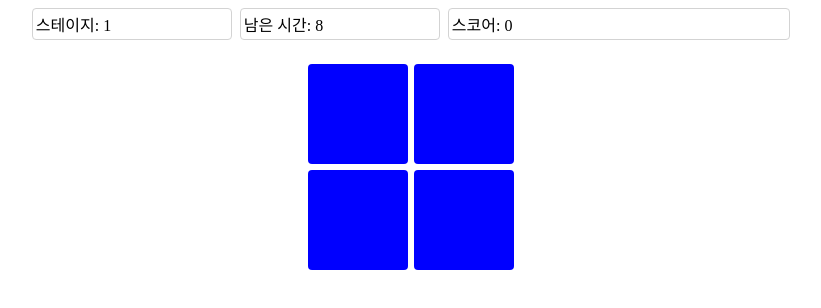
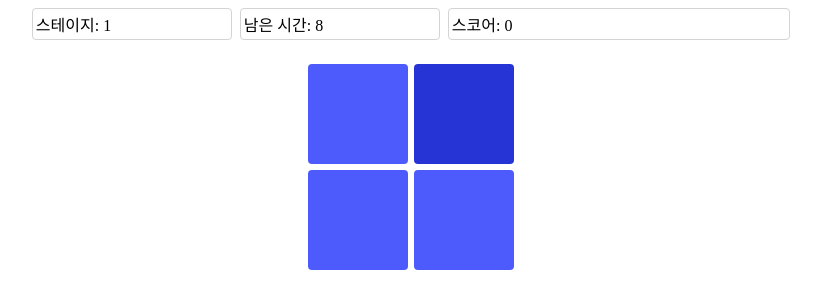
Before and after one commit to ordidxzero/Numble-Color-Game, a React app: page / in a window 1280 px wide. Shown: the top 308 px of the page, without its empty margins (229-1050 px from the left). Built offline with nearby package versions, Linux system fonts and the light colour scheme; the HTML template or start-up script is replaced by a standard one.

Commit message:
색상을 추가하였습니다.

```diff
--- a/public/style.css
+++ b/public/style.css
@@ -72,6 +72,5 @@ div.game-board {
 
 div.game-board div {
   aspect-ratio: 1 / 1;
-  background-color: blue;
   border-radius: 4px;
 }
--- a/src/App.tsx
+++ b/src/App.tsx
@@ -41,8 +41,6 @@ const App = () => {
     }
   }, [remainingTime]);
 
-  const GAME_SIZE = Math.round((stage + 0.5) / 2) + 1;
-
   const onAnswerBlockClick = useCallback(() => {
     const thisStageScore = Math.pow(stage, 3) * remainingTime;
     setScore(prevScore => prevScore + thisStageScore);
@@ -57,7 +55,7 @@ const App = () => {
   return (
     <>
       <Header stage={stage} remainingTime={remainingTime} score={score} />
-      <GameBoard GAME_SIZE={GAME_SIZE} onAnswerBlockClick={onAnswerBlockClick} onWrongBlockClick={onWrongBlockClick} />
+      <GameBoard stage={stage} onAnswerBlockClick={onAnswerBlockClick} onWrongBlockClick={onWrongBlockClick} />
     </>
   );
 };
--- a/src/GameBoard.tsx
+++ b/src/GameBoard.tsx
@@ -1,19 +1,76 @@
 import { memo, useMemo } from 'react';
 
 interface GameBoardProps {
-  GAME_SIZE: number;
+  stage: number;
   onAnswerBlockClick: () => void;
   onWrongBlockClick: () => void;
 }
 
-const GameBoard = ({ GAME_SIZE, onAnswerBlockClick, onWrongBlockClick }: GameBoardProps) => {
+function getDiff(stage: number) {
+  const sign = Math.random() < 0.5 ? 1 : -1;
+  const value = stage <= 30 ? -stage + 40 : 10;
+  return sign * value;
+}
+
+function getRandint() {
+  return Math.floor(Math.random() * 256);
+}
+
+const GameBoard = ({ stage, onAnswerBlockClick, onWrongBlockClick }: GameBoardProps) => {
+  const GAME_SIZE = Math.round((stage + 0.5) / 2) + 1;
   const BLOCK_COUNT = useMemo(() => Math.pow(GAME_SIZE, 2), [GAME_SIZE]);
-  const answerBlockIndex = useMemo(() => Math.floor(Math.random() * BLOCK_COUNT), [BLOCK_COUNT]);
+  const answerBlockIndex = useMemo(() => Math.floor(Math.random() * BLOCK_COUNT), [stage]);
+
+  const red = useMemo(() => getRandint(), [stage]);
+  const green = useMemo(() => getRandint(), [stage]);
+  const blue = useMemo(() => getRandint(), [stage]);
+
+  const answerBlockColor = useMemo(() => `rgb(${red}, ${green}, ${blue})`, [red, green, blue]);
+
+  const redDiff = useMemo(() => {
+    const diff = getDiff(stage);
+    if (red + diff >= 255) {
+      return 255 - red + diff;
+    }
+    if (red + diff <= 0) {
+      return -1 * (red + diff);
+    }
+    return diff;
+  }, [stage]);
+
+  const greenDiff = useMemo(() => {
+    const diff = getDiff(stage);
+    if (green + diff >= 255) {
+      return 255 - green + diff;
+    }
+    if (green + diff <= 0) {
+      return -1 * (green + diff);
+    }
+    return diff;
+  }, [stage]);
+
+  const blueDiff = useMemo(() => {
+    const diff = getDiff(stage);
+    if (blue + diff >= 255) {
+      return 255 - blue + diff;
+    }
+    if (blue + diff <= 0) {
+      return -1 * (blue + diff);
+    }
+    return diff;
+  }, [blue, stage]);
+
+  const wrongBlockColor = useMemo(() => `rgb(${red + redDiff}, ${green + greenDiff}, ${blue + blueDiff})`, [red, green, blue]);
+
   return (
     <main>
       <div className="game-board" style={{ gridTemplateColumns: `repeat(${GAME_SIZE}, minmax(auto, 100px))` }}>
         {Array.from({ length: BLOCK_COUNT }, (_, i) => (
-          <div key={i} onClick={i === answerBlockIndex ? onAnswerBlockClick : onWrongBlockClick}></div>
+          <div
+            key={i}
+            onClick={i === answerBlockIndex ? onAnswerBlockClick : onWrongBlockClick}
+            style={{ backgroundColor: i === answerBlockIndex ? answerBlockColor : wrongBlockColor }}
+          ></div>
         ))}
       </div>
     </main>
```
